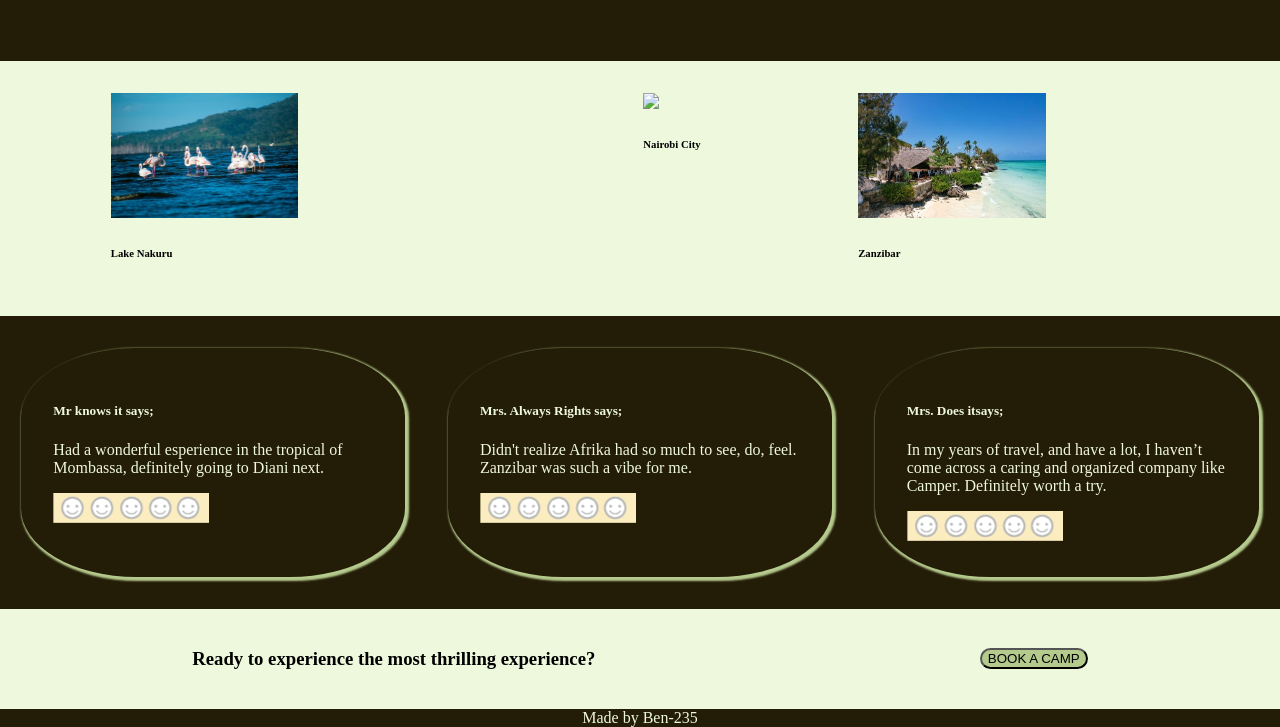
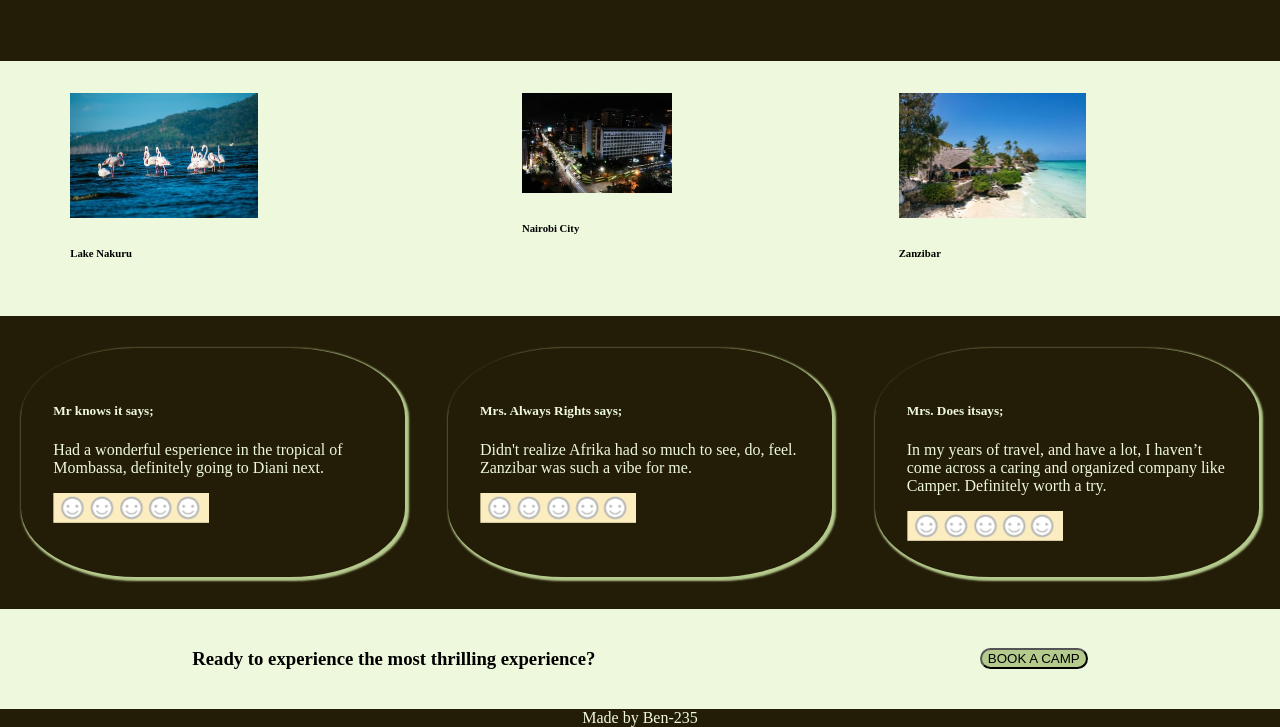
Before and after one commit to Manautea/Camper.1, a plain HTML site: page index.html in a window 1280 px wide. Shown: the part 1210-1937 px from the top of the page. Drawn offline with Linux system fonts and the light colour scheme.

```diff
--- a/index.html
+++ b/index.html
@@ -46,7 +46,7 @@
                 <h6>Lake Nakuru</h6>
             </div>
             <div>
-                <img src="images/antony-trivet-sHDRUbGwVV8-unsplash (1).jpg">
+                <img src="images/yonko-kilasi-juex154AuVA-unsplash (1).jpg">
                 <h6>Nairobi City</h6>
             </div>
             <div>
```
Also changed, not shown: images/yonko-kilasi-juex154AuVA-unsplash (1).jpg (added).
